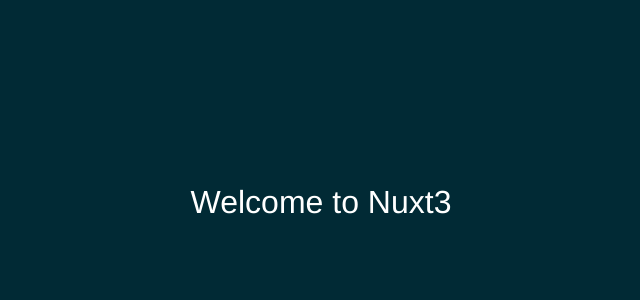
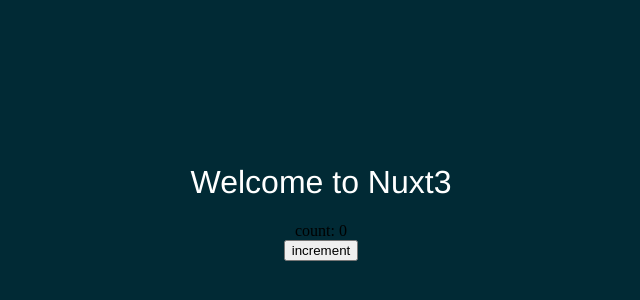
Before and after one commit to shun91/nuxt-app, a Nuxt app: page / in a window 1280 px wide. Shown: the part 198-498 px from the top of the page, without its empty margins (319-959 px from the left). Built offline with nearby package versions, Linux system fonts and the light colour scheme.

Commit message:
✨ script setup

```diff
--- a/components/Welcome.vue
+++ b/components/Welcome.vue
@@ -1,8 +1,15 @@
 <template>
   <div class="container">
     <h1>Welcome to Nuxt3</h1>
+    count: {{ count }}
+    <button @click="increment">increment</button>
   </div>
 </template>
+
+<script setup>
+const count = ref(0);
+const increment = () => count.value++;
+</script>
 
 <style>
 body {
```
